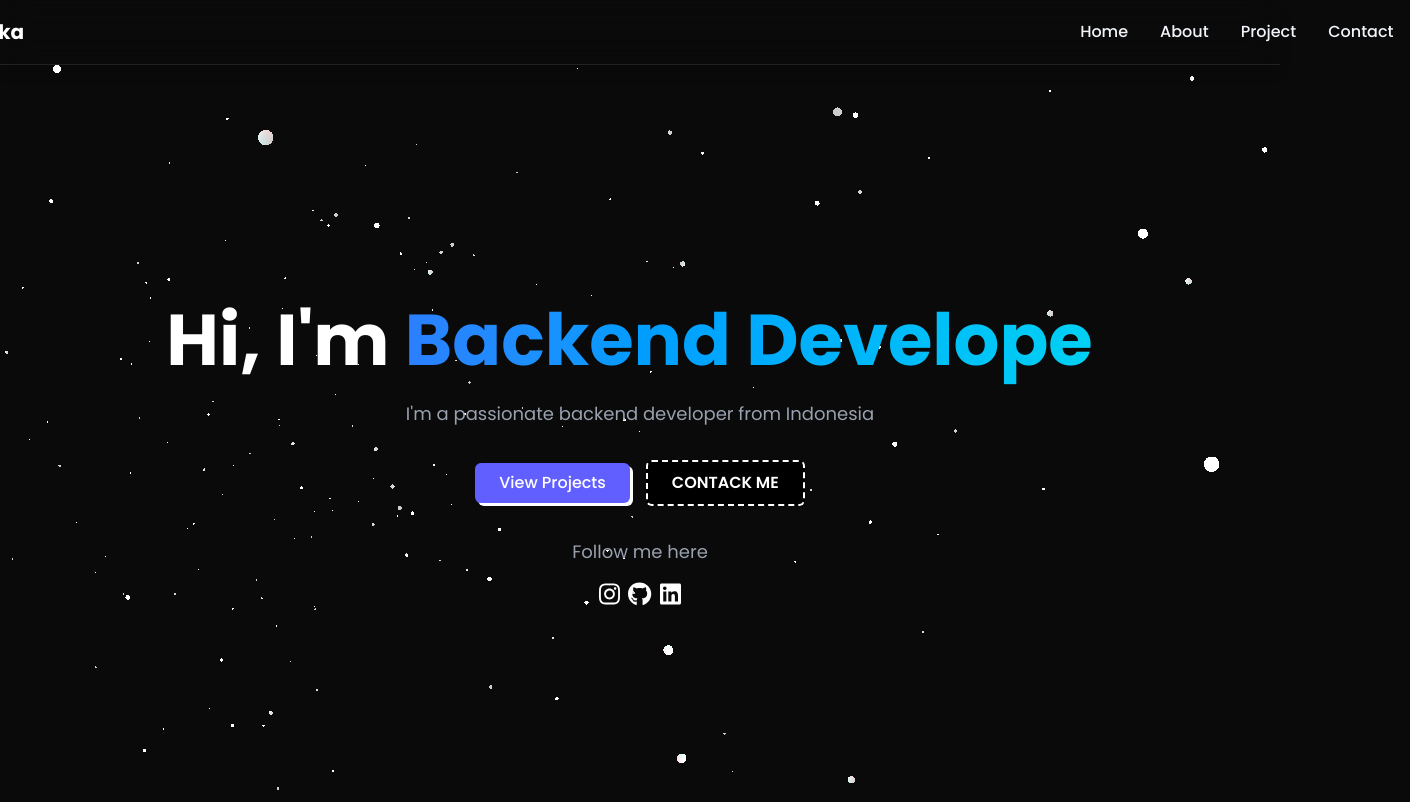
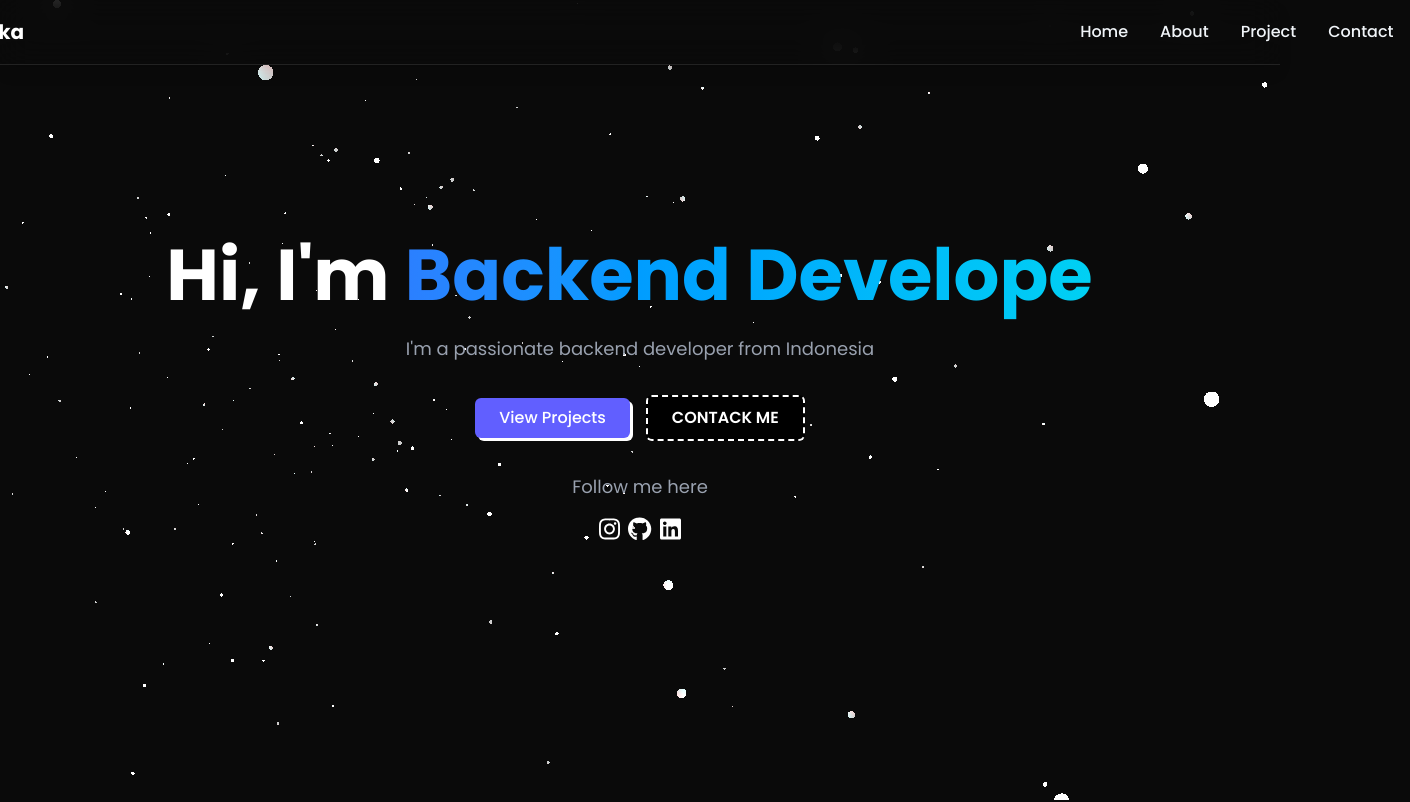
Before and after one commit to andikaPalian/andikaportfolio, a React (Vite) app: page / in a window 1280 px wide. Shown: the top 802 px of the page, 1410 px wide, since content can reach past the window. Built offline with nearby package versions, Linux system fonts and the light colour scheme.

Commit message:
Fix Navbar positioning by adding 'fixed' class to the nav element

```diff
--- a/src/components/Navbar.jsx
+++ b/src/components/Navbar.jsx
@@ -3,7 +3,7 @@ import CustomButton from './CustomButton'
 
 const Navbar = () => {
   return (
-    <nav className='flex top-0 w-full z-40 bg-[rgba(10,10,10,0.8)] backdrop-blur-lg border-b border-white/10 shadow-lg'>
+    <nav className='flex top-0 w-full z-40 bg-[rgba(10,10,10,0.8)] backdrop-blur-lg border-b border-white/10 shadow-lg fixed'>
         <div className='max-w-5xl mx-auto px-4'>
             <div className='flex justify-between items-center h-16'>
                 <a href="" className="text-xl font-bold text-white relative right-[30rem]">{" "}Andika{" "}</a>
```
